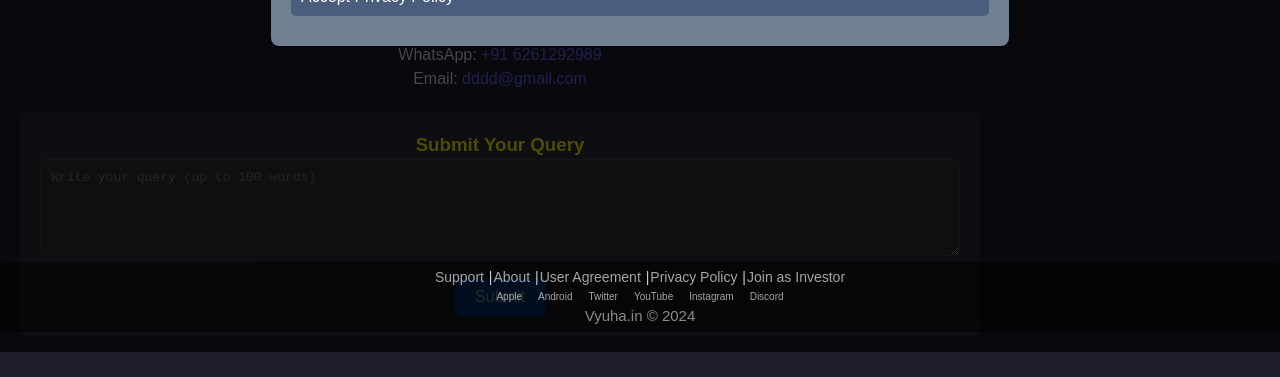
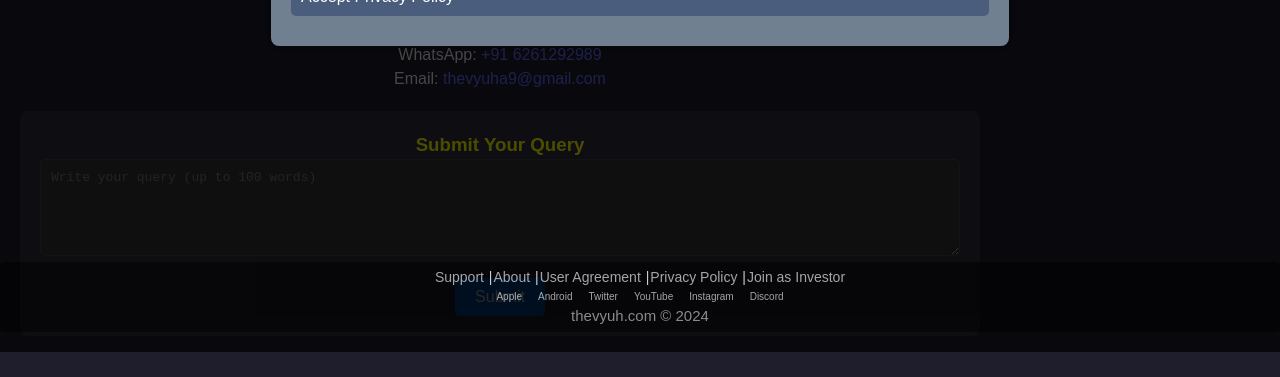
Before and after one commit to Wise-oo7/Vyooh, a React (Vite) app: page / in a window 1280 px wide. Both pictures are taken after a click on the link "Support". Shown: the part 448-825 px from the top of the page. Built offline with nearby package versions, Linux system fonts and the light colour scheme.

Commit message:
Updated multiple lines and added new code

```diff
--- a/index.html
+++ b/index.html
@@ -4,7 +4,7 @@
   <head>
     <meta charset="UTF-8" />
     <meta name="viewport" content="width=device-width, initial-scale=1.0" />
-    <title>Vyuh</title>
+    <title>Vyuha</title>
   </head>
   <body>
     <div id="root"></div>
--- a/package.json
+++ b/package.json
@@ -14,6 +14,7 @@
     "axios": "^1.7.7",
     "bootstrap": "^5.3.3",
     "emailjs-com": "^3.2.0",
+    "express": "^4.21.1",
     "firebase": "^10.13.2",
     "react": "^18.3.1",
     "react-dom": "^18.3.1",
--- a/src/components/SideHeader.jsx
+++ b/src/components/SideHeader.jsx
@@ -256,7 +256,7 @@
         </div>
 
         <div className="footer-copyright">
-        Vyuha.in © 2024
+           thevyuh.com © 2024
         </div>
       </footer>
     </div>
--- a/src/components/Support.jsx
+++ b/src/components/Support.jsx
@@ -60,7 +60,7 @@
         <h3>Contact Us</h3>
         <p>You can reach us via:</p>
         <p>WhatsApp: <a href="https://wa.me/916261292989" target="_blank" rel="noopener noreferrer">+91 6261292989</a></p>
-        <p>Email: <a href="mailto:dddd@gmail.com">dddd@gmail.com</a></p>
+        <p>Email: <a href="mailto:thevyuha9@gmail.com">thevyuha9@gmail.com</a></p>
       </div>
 
       <div className="query-box">
```
Also changed, not shown: 1 other file (tests, documents, lock files or other folders).
